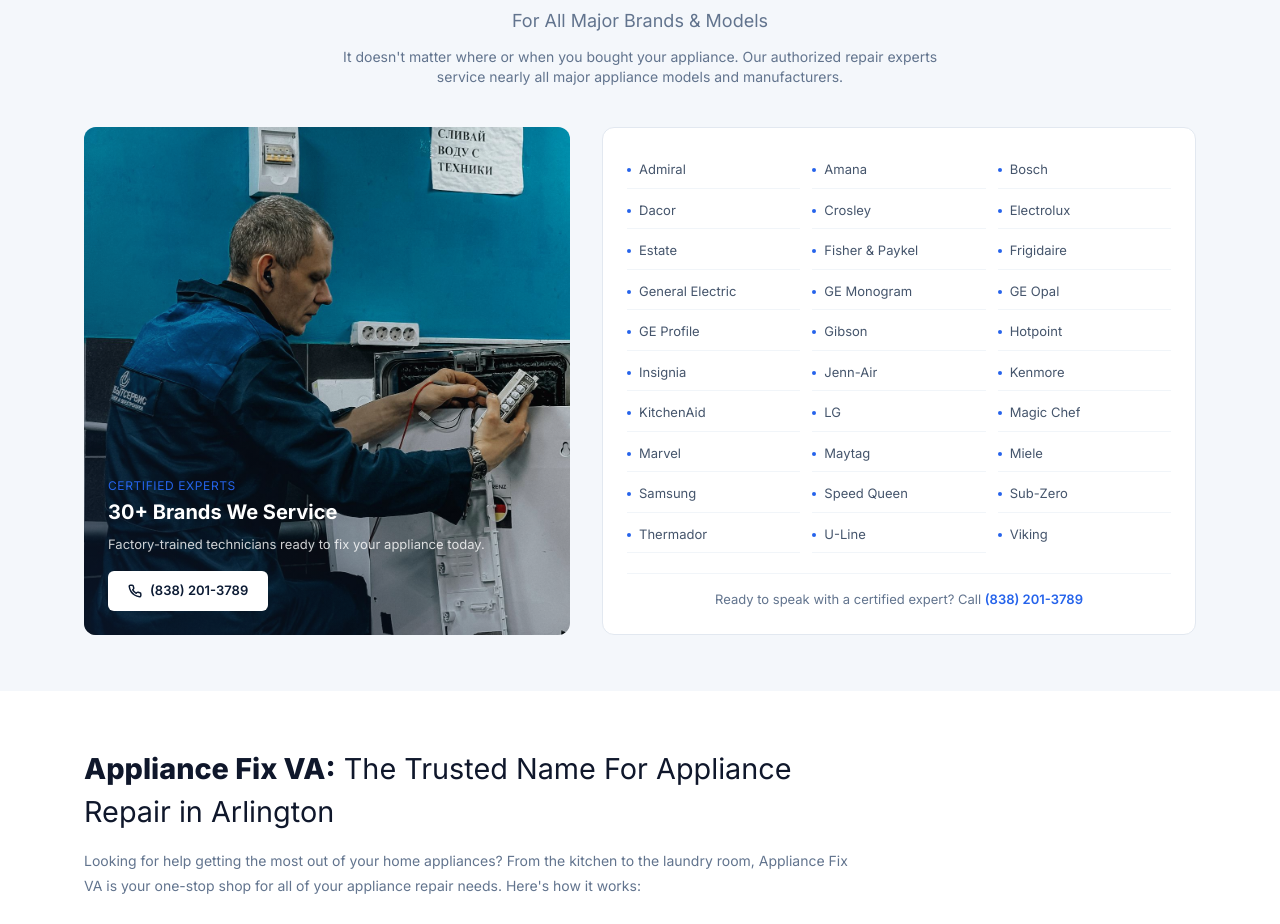
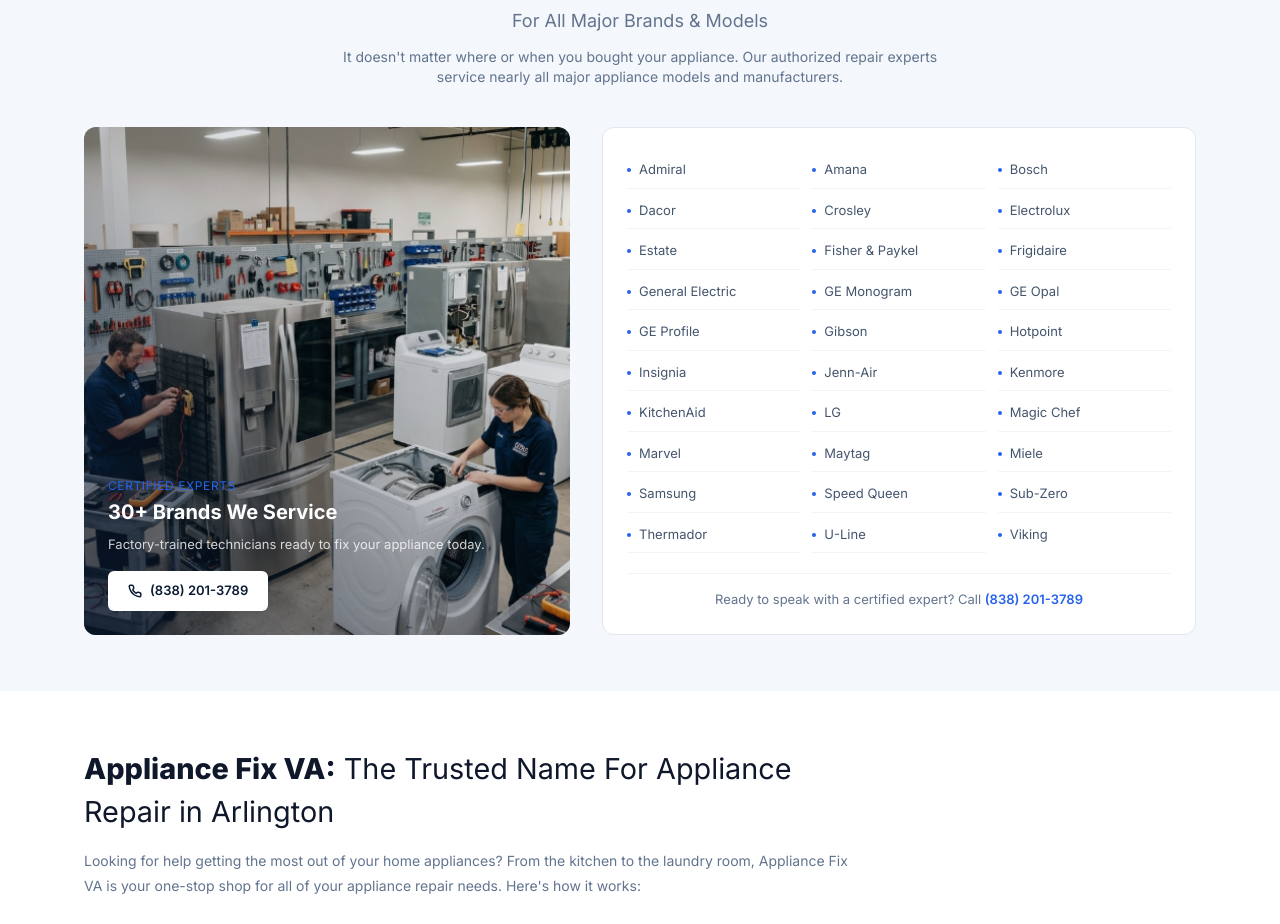
Before and after one commit to handenis86-ux/appliance-fix-va, a Next.js app: page / in a window 1280 px wide. Shown: the part 6103-7027 px from the top of the page. Built offline with nearby package versions, Linux system fonts and the light colour scheme.

Commit message:
BrandsFull: replace photo

```diff
--- a/src/components/BrandsFull.tsx
+++ b/src/components/BrandsFull.tsx
@@ -26,7 +26,7 @@
           {/* Left: image */}
           <div className="relative rounded-xl overflow-hidden min-h-[280px] lg:min-h-0 order-2 lg:order-1">
             <Image
-              src="/repair-1.jpg"
+              src="/brands.png"
               alt="Certified appliance repair technician"
               fill
               className="object-cover"
```
Also changed, not shown: public/brands.png (added).
